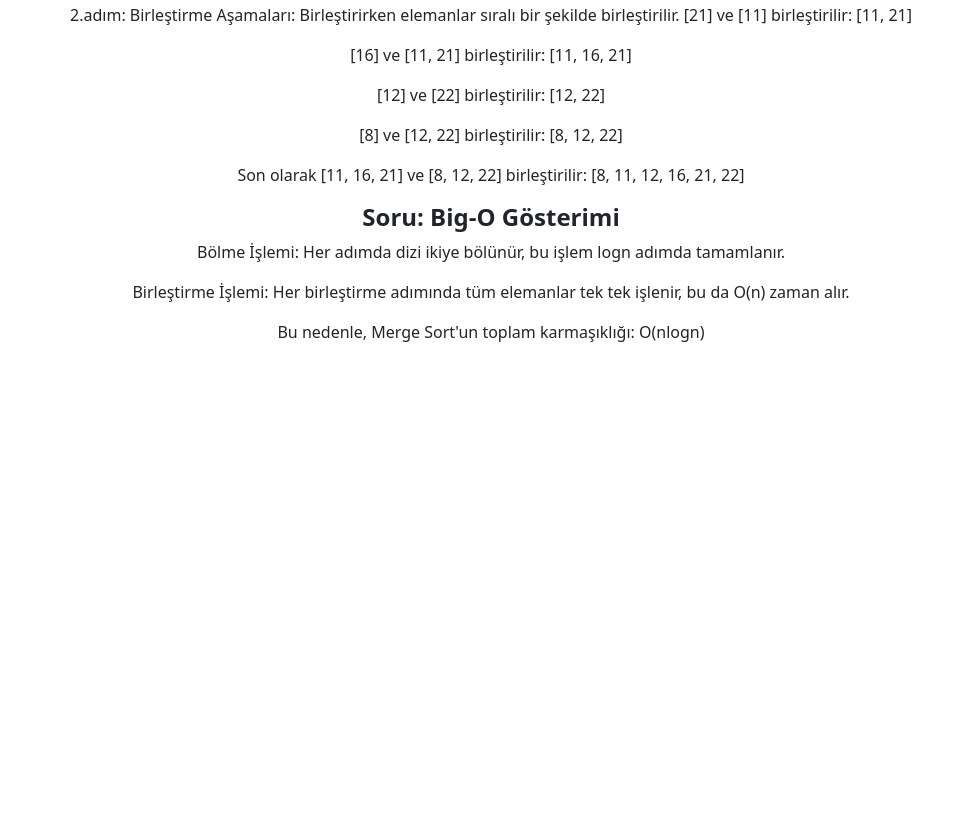
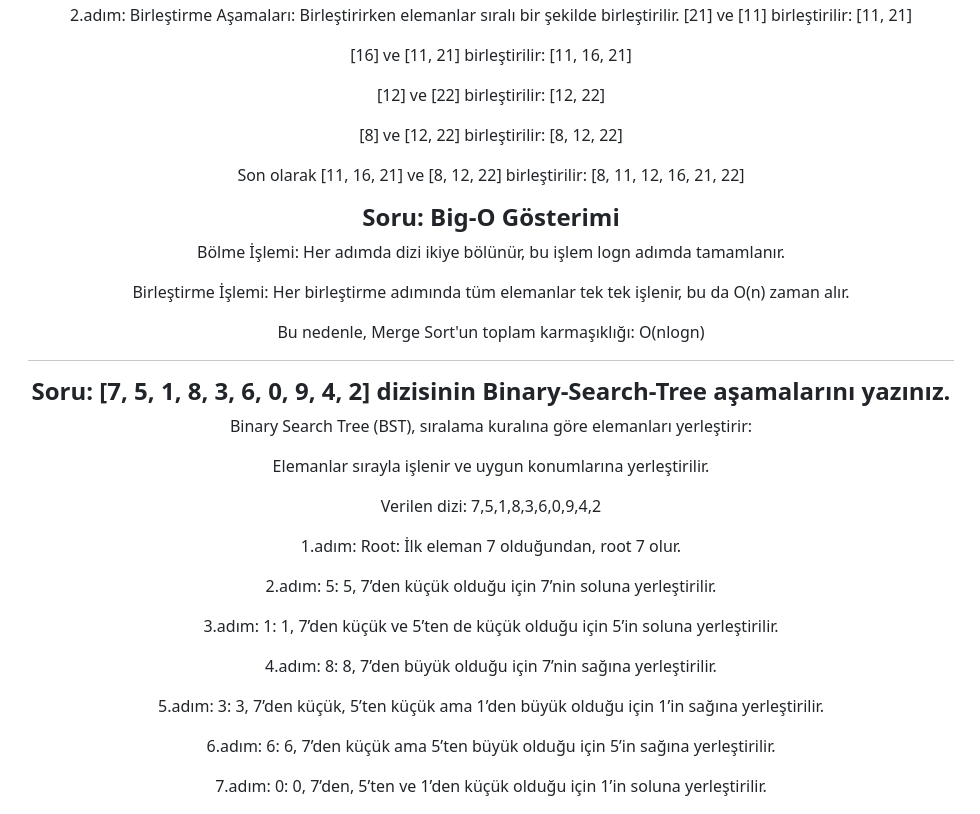
Before and after one commit to ksametkaya/insertionSort, a plain HTML site: page index.html in a window 1280 px wide. Shown: the part 1893-2707 px from the top of the page, without its empty margins (149-1129 px from the left). Before the commit the page ends 2253 px from the top, so only its background shows below. Drawn offline with nearby package versions, Linux system fonts and the light colour scheme.

Commit message:
proje3 eklendi

```diff
--- a/index.html
+++ b/index.html
@@ -81,6 +81,20 @@
                 <p>Bölme İşlemi: Her adımda dizi ikiye bölünür, bu işlem logn adımda tamamlanır.</p>
                 <p>Birleştirme İşlemi: Her birleştirme adımında tüm elemanlar tek tek işlenir, bu da O(n) zaman alır.</p>
                 <p>Bu nedenle, Merge Sort'un toplam karmaşıklığı: O(nlogn)</p>
+                <hr>
+                <h4><strong>Soru: [7, 5, 1, 8, 3, 6, 0, 9, 4, 2] dizisinin Binary-Search-Tree aşamalarını yazınız.</strong></h4>
+                <p>Binary Search Tree (BST), sıralama kuralına göre elemanları yerleştirir:</p>
+                <p>Elemanlar sırayla işlenir ve uygun konumlarına yerleştirilir.</p>
+                <p>Verilen dizi: 7,5,1,8,3,6,0,9,4,2</p>
+
+                <p>1.adım: Root: İlk eleman 7 olduğundan, root 7 olur.</p>
+                <p>2.adım: 5: 5, 7’den küçük olduğu için 7’nin soluna yerleştirilir.</p>
+                <p>3.adım: 1: 1, 7’den küçük ve 5’ten de küçük olduğu için 5’in soluna yerleştirilir.</p>
+                <p>4.adım: 8: 8, 7’den büyük olduğu için 7’nin sağına yerleştirilir.</p>
+                <p>5.adım: 3: 3, 7’den küçük, 5’ten küçük ama 1’den büyük olduğu için 1’in sağına yerleştirilir.</p>
+                <p>6.adım: 6: 6, 7’den küçük ama 5’ten büyük olduğu için 5’in sağına yerleştirilir.</p>
+                <p>7.adım: 0: 0, 7’den, 5’ten ve 1’den küçük olduğu için 1’in soluna yerleştirilir.</p>
+
             </div>
             <div class="col-sm-1"></div>
         </div>
```
Also changed, not shown: proje3.png (added).
